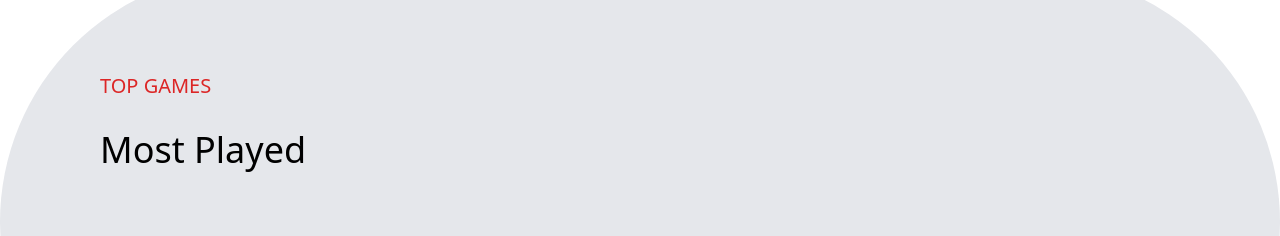
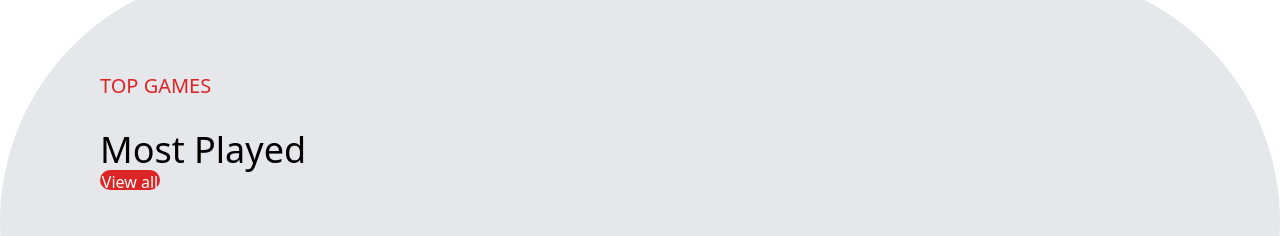
Before and after one commit to AntoineMHB/gaming_site_clone, a website built with Vite: page index.html in a window 1280 px wide. Shown: the part 1781-2017 px from the top of the page. Built offline with nearby package versions, Linux system fonts and the light colour scheme.

Commit message:
button view all

```diff
--- a/index.html
+++ b/index.html
@@ -299,8 +299,12 @@
                <p class="text-red-600 text-xl">TOP GAMES</p>
             </div>
 
-            <div class="pt-[30px] pl-[100px]">
+            <div class="pt-[30px] pl-[100px] grid-cols-2 gap-96">
                <p class="text-black text-4xl">Most Played</p>
+
+               <div>
+                  <button class="w-[60px] h-[20px] bg-red-600 text-white rounded-[10px]">View all</button>
+               </div>
             </div>
 
          </div>
```
